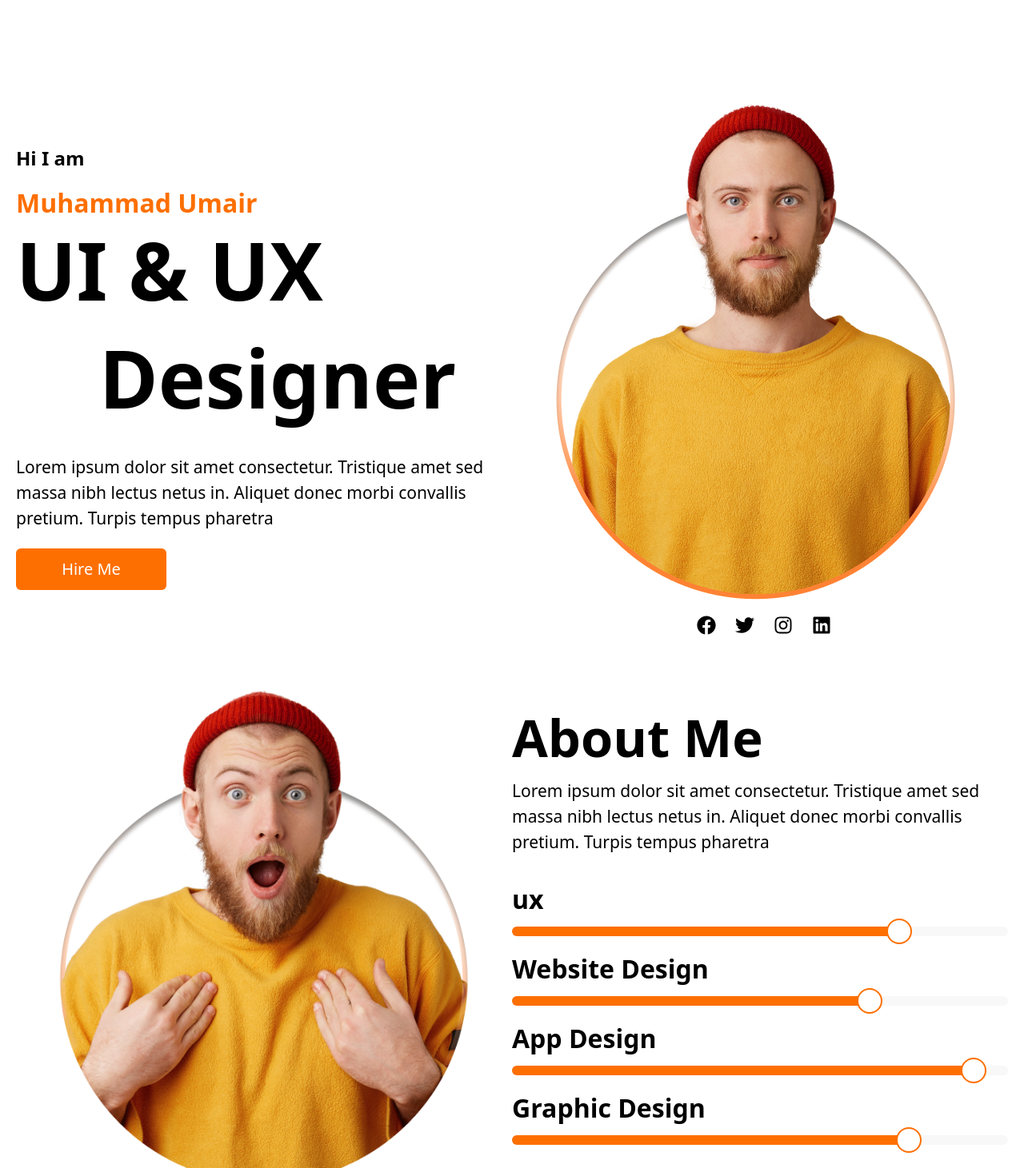
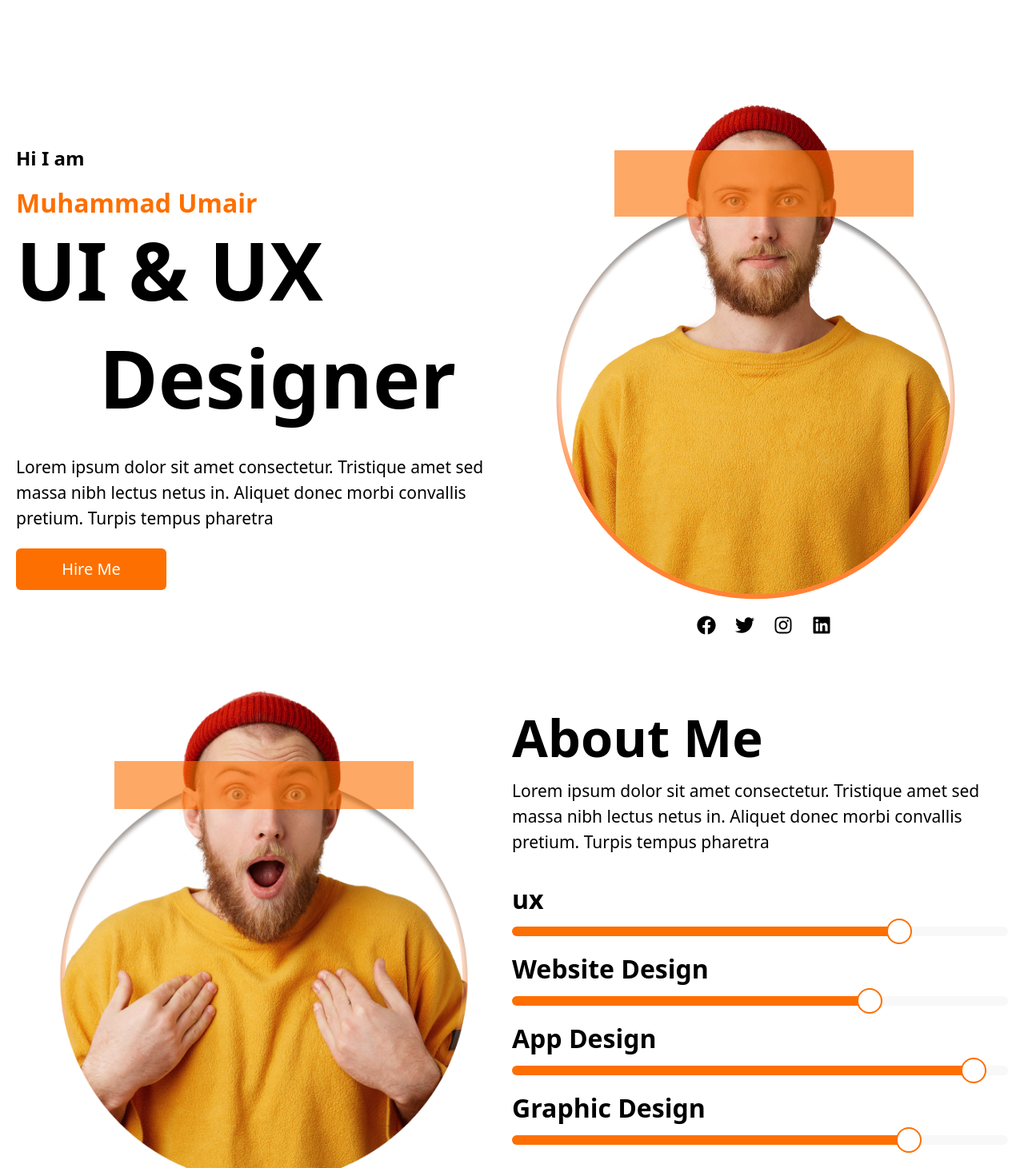
Before and after one commit to habibimamrifat/LukasFrontEnd, a React (Vite) app: page / in a window 1280 px wide. Shown: the part 129-1590 px from the top of the page at 80% size. Built offline with nearby package versions, Linux system fonts and the light colour scheme.

Commit message:
eye shade added and compleated project

```diff
--- a/src/Sections/HomePage/AboutMe.jsx
+++ b/src/Sections/HomePage/AboutMe.jsx
@@ -29,7 +29,10 @@ const AboutMe = () => {
   return (
     <div className="flex mt-[65px] flex-col md:flex-row" id="About Me">
       <div className="md:flex-1">
-        <img src={img2} alt="" />
+      <div className="relative flex justify-center">
+          <img src={img2} alt="" />
+          <div className="h-[50px] md:h-[50px] lg:h-[60px] w-[70%] md:w-[374px] bg-[#FD6F0099] absolute top-[15%] md:top-[15%]"></div>
+        </div>
       </div>
       <div className="mt-10 md:mt-0 md:flex-1 flex flex-col justify-center">
         <div className="mb-[35px] text-center md:text-start">
--- a/src/Sections/HomePage/Hero.jsx
+++ b/src/Sections/HomePage/Hero.jsx
@@ -11,7 +11,6 @@ import pic1 from "../../assets/imgs/Group 2.png";
 const Hero = () => {
   return (
     <div className="flex gap-5 flex-col-reverse md:flex-row " id="Home">
-
       <div className="flex-1 flex flex-col justify-center ">
         <SmallBoldText innerText={"Hi I am "} />
 
@@ -40,12 +39,14 @@ const Hero = () => {
       </div>
 
       <div className="flex-1 flex flex-col justify-center items-center mb-10 md:mb-0">
-        <img src={pic1} alt="" />
+        <div className="relative flex justify-center">
+          <img src={pic1} alt="" />
+          <div className="h-[50px] md:h-[60px] lg:h-[83px] w-[70%] md:w-[374px] bg-[#FD6F0099] absolute top-[15%] md:top-[10%]"></div>
+        </div>
         <div className="mt-5">
           <SocialHandlels />
         </div>
       </div>
-
     </div>
   );
 };
```
Also changed, not shown: 1 other file (tests, documents, lock files or other folders).
